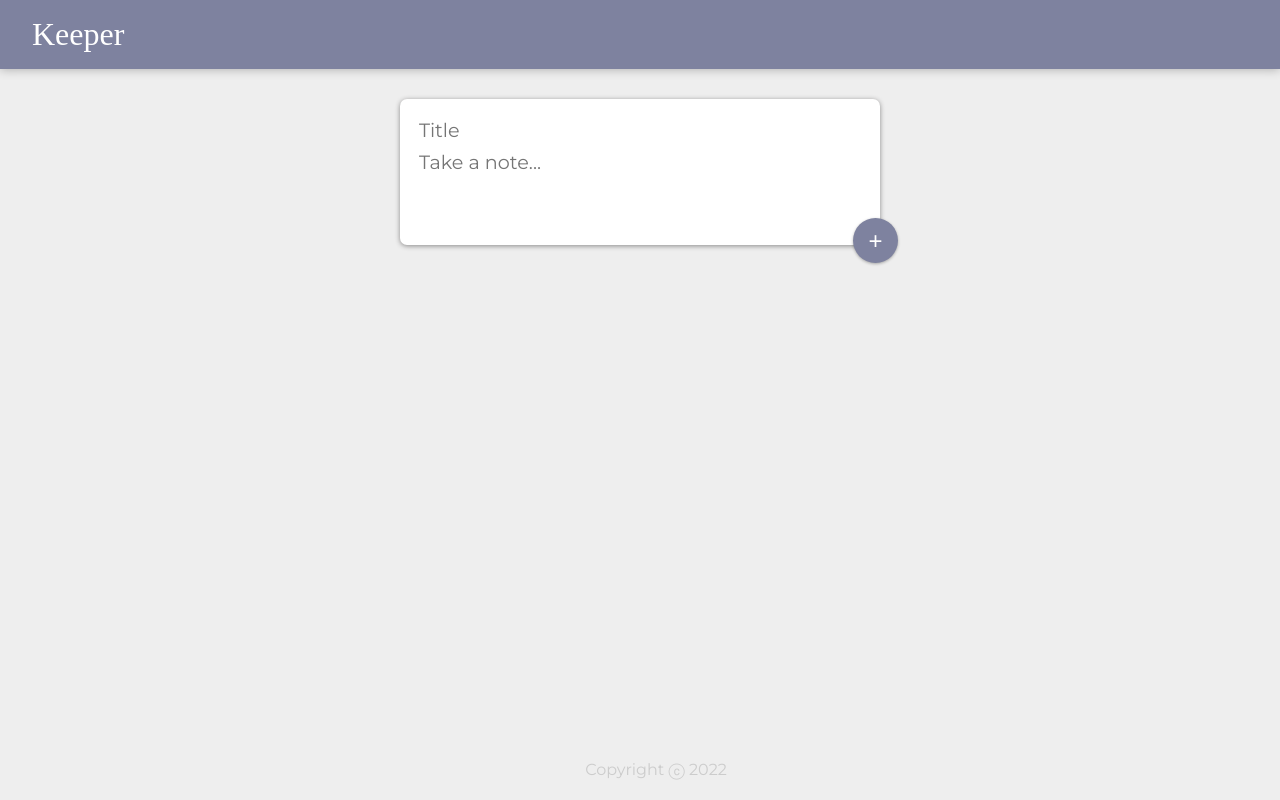
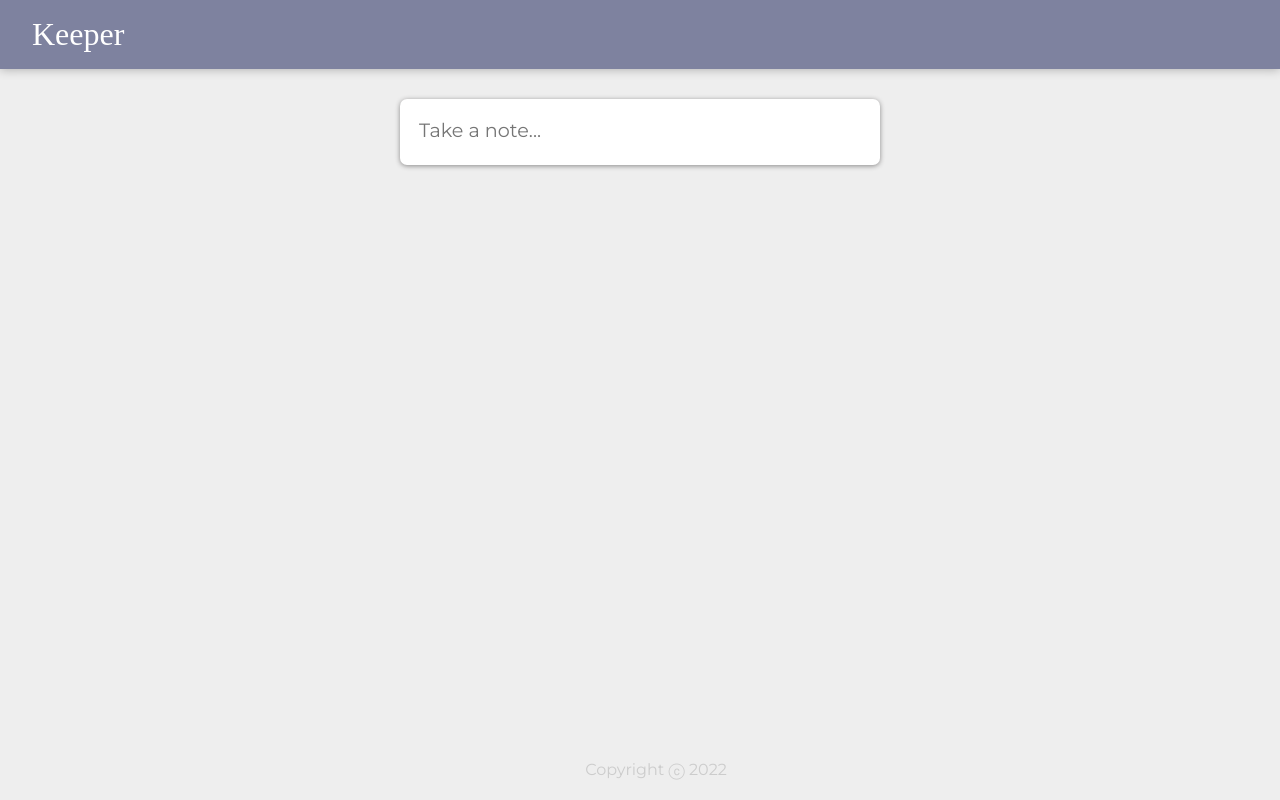
Before and after one commit to crsbka/keeper-app, a React (Create React App) app: page / in a window 1280 px wide. Built offline with nearby package versions, Linux system fonts and the light colour scheme; a web font is replaced by a local one.

Commit message:
Added Fab, Zoom cmponents

```diff
--- a/package.json
+++ b/package.json
@@ -3,6 +3,10 @@
   "version": "0.1.0",
   "private": true,
   "dependencies": {
+    "@emotion/react": "^11.10.0",
+    "@emotion/styled": "^11.10.0",
+    "@mui/icons-material": "^5.10.3",
+    "@mui/material": "^5.10.3",
     "@testing-library/jest-dom": "^5.16.5",
     "@testing-library/react": "^13.3.0",
     "@testing-library/user-event": "^13.5.0",
--- a/public/styles.css
+++ b/public/styles.css
@@ -69,7 +69,7 @@
     font-size: 1.5em;
 }
 
-form {
+form.create-note {
     position: relative;
     width: 480px;
     margin: 30px auto 20px auto;
@@ -77,9 +77,10 @@
     padding: 15px;
     border-radius: 7px;
     box-shadow: 0 1px 5px rgb(138, 137, 137);
+
 }
-form input,
-form textarea {
+form.create-note input,
+form.create-note textarea {
     width: 100%;
     border: none;
     padding: 4px;
@@ -88,7 +89,7 @@
     font-family: inherit;
     resize: none;
 }
-form button {
+form.create-note button {
     position: absolute;
     right: -18px;
     bottom: -18px;
@@ -96,10 +97,14 @@
     color: #fff;
     border: none;
     border-radius: 50%;
-    width: 45px;
-    height: 45px;
+    width: 46px;
+    height: 46px;
     box-shadow: 0 1px 3px rgba(0, 0, 0, 0.3);
     cursor: pointer;
     outline: none;
-    font-size: 1.5em;
+
 }
+
+form.create-note button:hover {
+    background-color: #aeb2ae;
+}
--- a/src/components/CreateNote.jsx
+++ b/src/components/CreateNote.jsx
@@ -1,6 +1,11 @@
 import React, {useState} from "react";
+import AddToPhotosIcon from '@mui/icons-material/AddToPhotos';
+import Fab from '@mui/material/Fab';
+import Zoom from '@mui/material/Zoom';
 
 function CreateNote(props) {
+
+    const [isExpanded, setExpanded] = useState(false)
 
     const [note, setNote] = useState({
         title: "",
@@ -18,35 +23,54 @@
         });
     }
 
-    function submitNote(event){
+    function submitNote(event) {
         event.preventDefault();
         props.onAdd(note);
 
         setNote({
-            title:"",
-            content:""
+            title: "",
+            content: ""
         });
+    }
+
+    function expand() {
+        setExpanded(true)
     }
 
     return (
         <div>
-            <form>
-                <input name="title"
-                       placeholder="Title"
-                       onChange={handleChange}
-                       value={note.title}
-                />
+
+            <form className="create-note">
+
+                {isExpanded && (
+                    <input name="title"
+                           placeholder="Title"
+                           onChange={handleChange}
+                           value={note.title}
+                    />
+                )}
+
                 <textarea
                     name="content"
                     placeholder="Take a note..."
-                    rows="3"
+                    rows={isExpanded ? 3 : 1}
                     onChange={handleChange}
                     value={note.content}
+                    onClick={expand}
                 />
-                <button onClick={submitNote}>+</button>
+
+
+                <Zoom in={isExpanded}>
+                    <Fab onClick={submitNote}>
+                        <AddToPhotosIcon/>
+                    </Fab>
+                </Zoom>
+
+
             </form>
         </div>
-    );
+    )
+        ;
 }
 
 export default CreateNote;
--- a/src/components/Note.jsx
+++ b/src/components/Note.jsx
@@ -1,4 +1,5 @@
 import React from "react";
+import DeleteIcon from '@mui/icons-material/Delete';
 
 function Note(props) {
 
@@ -12,7 +13,9 @@
         <div className="note">
             <h1>{props.title}</h1>
             <p>{props.content}</p>
-            <button onClick={handleClick}>-</button>
+            <button onClick={handleClick}>
+                <DeleteIcon/>
+            </button>
         </div>
     );
 }
```
Also changed, not shown: 1 other file (tests, documents, lock files or other folders).
